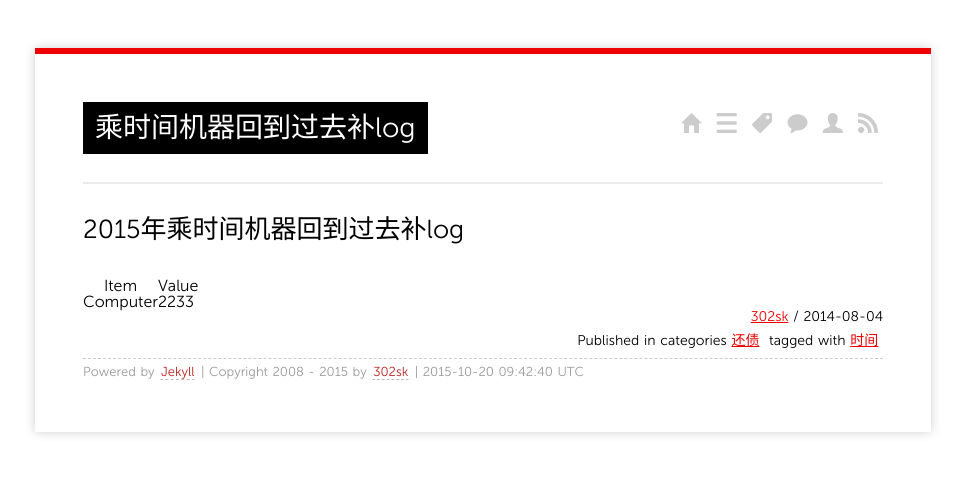
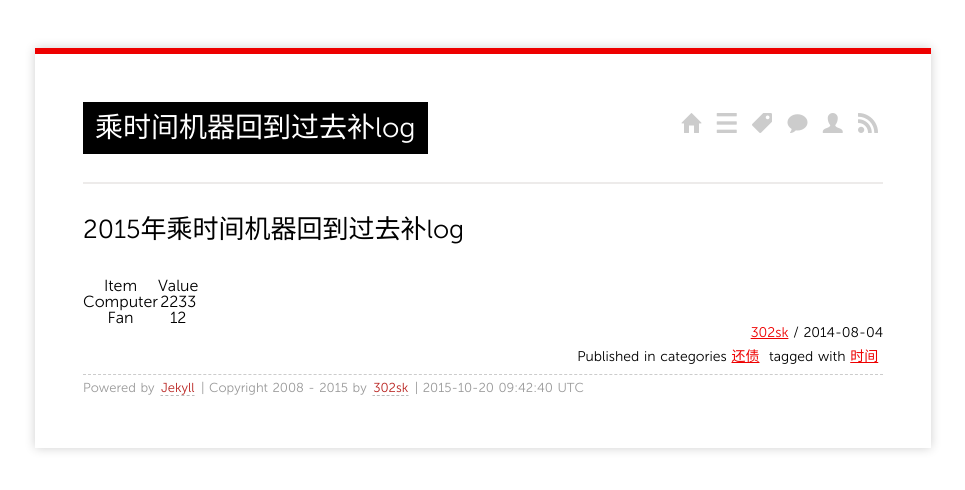
Before and after one commit to 302sk/302sk.github.io, a Jekyll site: the page built from _posts/2014/2014-08-04-learn-post.md, in a window 1280 px wide. Shown: the top 490 px of the page, without its empty margins (157-1122 px from the left). Built offline with Jekyll 4.4.1, drawn with Linux system fonts in a browser that asks for light colours; Markdown is read by kramdown in place of the engine named in the settings; comment, search, counter and statistics services are not loaded.

Commit message:
Update 2014-08-04-learn-post.md

```diff
--- a/_posts/2014/2014-08-04-learn-post.md
+++ b/_posts/2014/2014-08-04-learn-post.md
@@ -9,6 +9,7 @@ tags:
 
 ## 2015年乘时间机器回到过去补log
 
-Item | Value
------|-----
-Computer|2233
+|Item | Value|
+|:-----:|:-----:|
+|Computer|2233|
+|Fan|12|
```
